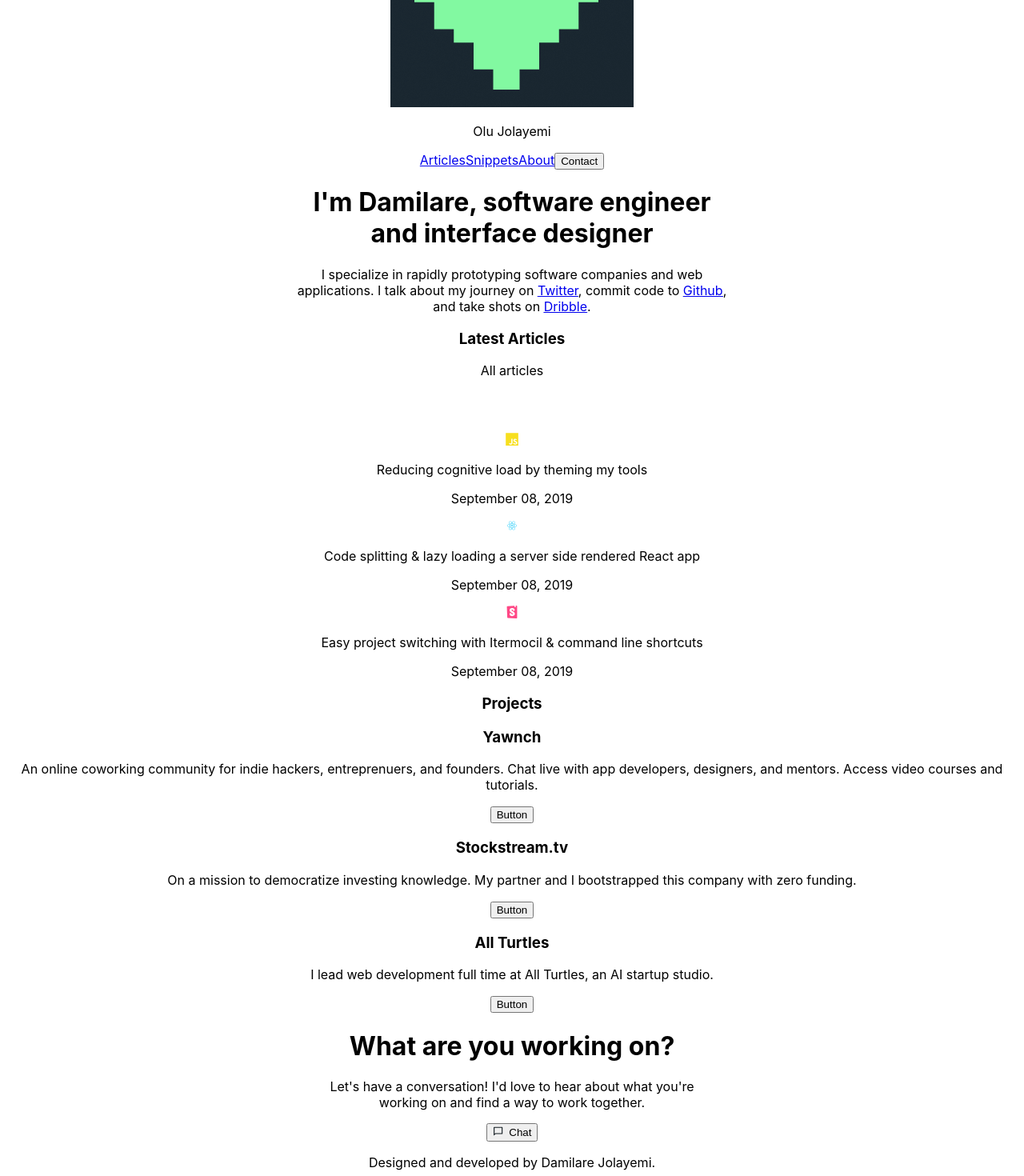
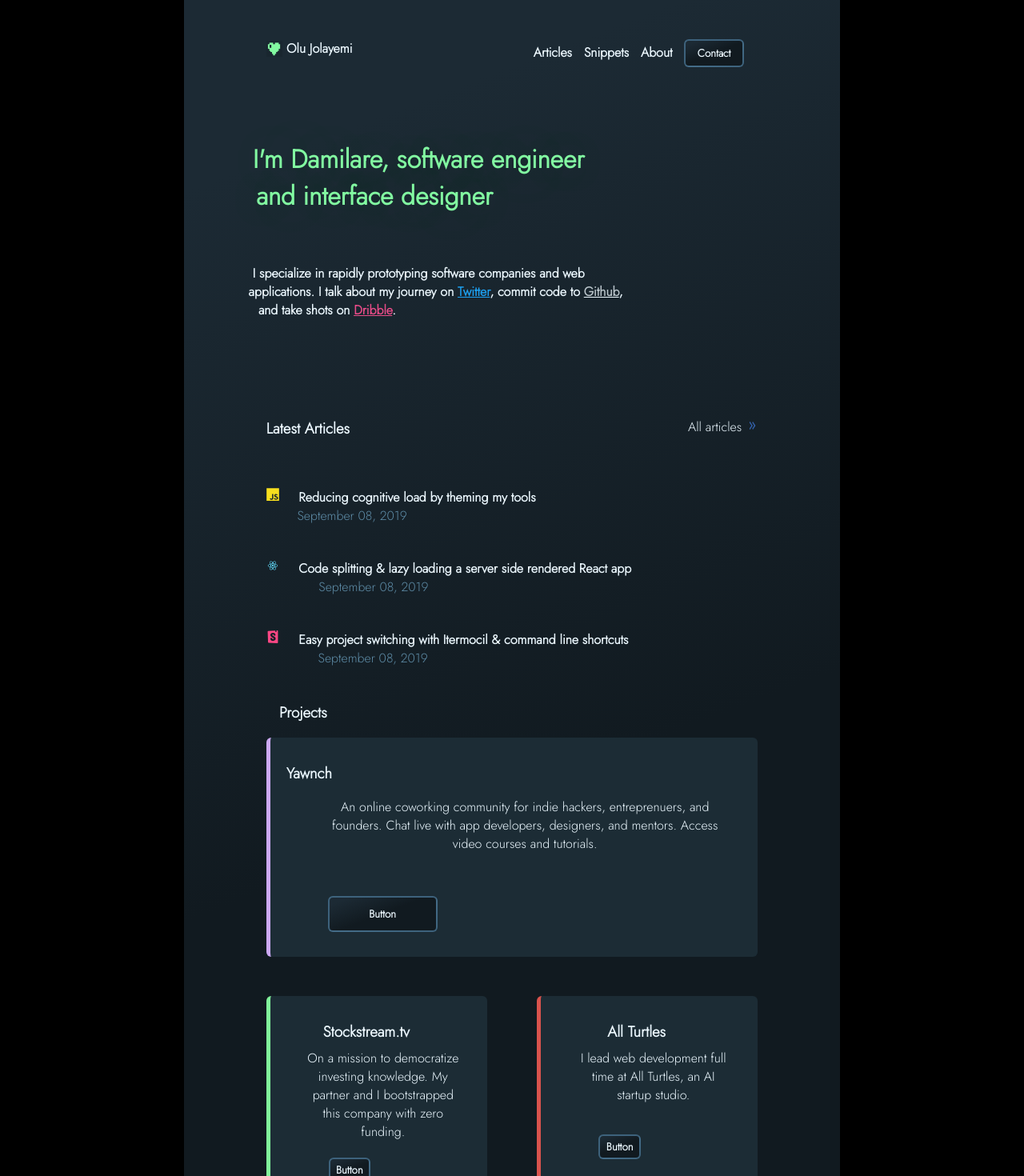
Before and after one commit to olu-damilare/PseudoPortfolio, a React (Create React App) app: page / in a window 1280 px wide. Shown: the part 130-1600 px from the top of the page at 80% size. Built offline with nearby package versions, Linux system fonts and the light colour scheme.

Commit message:
index css

```diff
--- a/src/index.css
+++ b/src/index.css
@@ -1,13 +1,244 @@
-body {
-  margin: 0;
-  font-family: -apple-system, BlinkMacSystemFont, 'Segoe UI', 'Roboto', 'Oxygen',
-    'Ubuntu', 'Cantarell', 'Fira Sans', 'Droid Sans', 'Helvetica Neue',
-    sans-serif;
-  -webkit-font-smoothing: antialiased;
-  -moz-osx-font-smoothing: grayscale;
+.App{
+    background-image:  linear-gradient(158.86deg, #1C2A34 10.36%, #111A20 49.58%, #111A20 49.58%);
+    padding-top: 5%;
+    padding-bottom: 5%;
+    padding-left: 10%;
+    padding-right: 10%;
+    min-height: 100vh;
+    align-items: center;
+    margin: auto;
+    overflow: hidden;
+    max-width: 80%;
+    width: 100%;
 }
 
-code {
-  font-family: source-code-pro, Menlo, Monaco, Consolas, 'Courier New',
-    monospace;
+body{
+    padding: 10%;
+    background-color: black;
 }
+
+*{
+    margin: 0;
+    padding: 0;
+    box-sizing: border-box;
+    font-family: Jost , sans-serif;
+  }
+
+img{
+    width: 20px;
+    height: 20px;
+    margin-top: 1%;
+}
+
+#article, #snippets, #about{
+    padding-right: 5%;
+}
+
+.name{
+    color: #ECF8FF;
+    margin-left: 4%;
+}
+
+a{
+    text-decoration: none;
+    color: #ECF8FF;
+}
+
+header{
+    display: flex;
+    justify-content: space-between;
+    font-weight: bold;
+    margin-bottom:15%;
+}
+
+.header_left{
+    display: flex;
+    width: 40%;
+}
+
+.header_right{
+    width: 90%;
+    margin-left: 30%;
+}
+
+button{
+    font-weight: bold;
+    padding: 2%;
+    width: 25%;
+    border: 2px solid rgba(124, 201, 255, 0.41);
+    border-radius: 6px;
+    color: #ECF8FF;
+    cursor: pointer;
+    background-image: linear-gradient(158.86deg, #1C2A34 10.36%, #111A20 49.58%, #111A20 49.58%);
+}
+
+h1{
+    text-shadow: 0px 0px 76px rgba(188, 251, 195, 0.3);
+    color: #82F9A1;
+    margin-left: -38%;
+    margin-bottom: 10%;
+
+}
+.desc{
+    margin-left: -13%;
+}
+
+p{
+    color: #ECF8FF;
+}
+
+.intro{
+    margin-left: -38%;
+    font-weight: 700;
+    margin-bottom: 20%;
+
+}
+.intro_first{
+    margin-left: 5%;
+}
+.intro_second{
+    margin-left: -27%;
+}
+#twitter{
+    color: #1DA1F2;
+}
+#github{
+    color: #BBC6CC;
+}
+#dribble{
+    color: #EA4C89;
+}
+
+h3{
+    color: #ECF8FF;
+}
+
+.latest{
+    display: flex;
+    justify-content: space-between;
+    margin-bottom: 10%;
+}
+.latest_right{
+    display: flex;
+    justify-content: space-between;
+    width: max-content;
+}
+#arrow{
+    padding-left: 8%;
+    filter: invert(67%) sepia(67%) saturate(530%) hue-rotate(178deg) brightness(102%) contrast(101%);
+}
+
+.article{
+    display: flex;
+    width: 100%;
+    margin-bottom: 7%;
+}
+.article_details{
+    margin-left: 4%;
+    font-weight: 800;
+}
+
+.date{
+    margin-left: -55%;
+    color: #5E8CA7;
+    font-weight: 500;
+}
+
+.yawnch, .stock, .turtles{
+    background-color: #1C2C35;
+    margin-bottom: 5%;
+    border-radius: 6px;
+    border-left-style: solid;
+    padding: 5%;
+    border-left-width: thick;
+    margin-top: 3%;
+
+}
+.yawnch{
+    border-left-color: #CCA9F4;
+}
+
+.stock{
+    border-left-color: #81F59B;
+    width: 45%;
+}
+
+.turtles{
+    border-left-color: #D9534D;
+    width: 45%;
+
+}
+
+#projects_head{
+    margin-left: -85%;
+}
+
+
+.project_text{
+    margin-bottom: 10%;
+    margin-left:  5%;
+}
+
+.yawnch_title{
+    margin-left: -64vh;
+   margin-bottom: 3%;
+
+}
+
+.yawnch_button{
+    margin-left: -60%
+}
+
+.projects_split{
+    display: flex;
+    justify-content: space-between;
+}
+
+.stock_title, .turtle_title{
+    margin-left: -15%;
+    margin-bottom: 4%;
+}
+
+.stock_button, .turtle_button{
+    margin-left: -35%;
+}
+.turtle_button{
+    margin-top: 8%;
+}
+
+.base{
+    background-color: #1C2C35;
+    padding: 10%;
+    text-align: center;
+    margin-left: -17%;
+    margin-right: -17%;
+}
+
+#chat{
+    background-color: #82F9A1;
+    color:  #111A20 ;
+    background-image: none;
+    font-weight: bold;
+    margin-top: 5%;
+    width: 15%;
+}
+.base_heading{
+    margin-left: 5%;
+    margin-bottom: 2%;
+}
+
+footer{
+    display: flex;
+    /* justify-content: space-between; */
+    padding-top: 10%;
+}
+
+.base_logos{
+    display: flex;
+    /* justify-content: space-between; */
+    margin-left: 30%;
+}
+
+#git, #dril{
+    margin-left: 40%;
+}
```
